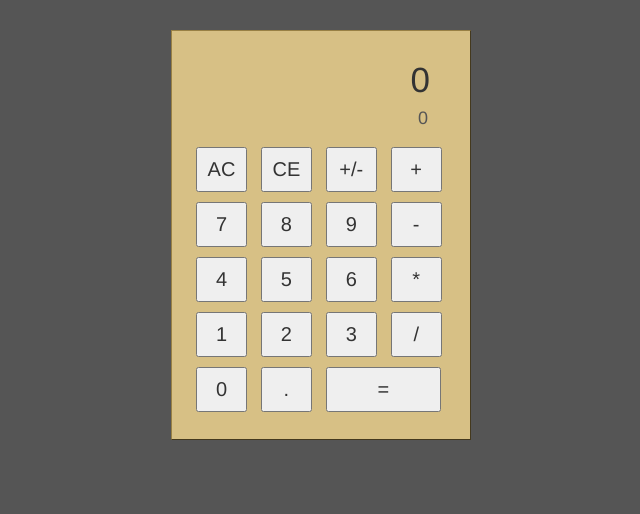
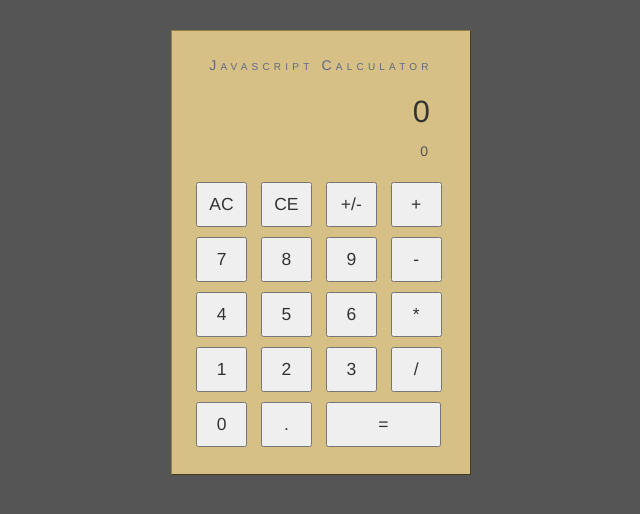
Before and after one commit to kaldric2/javascriptCalculator, a plain HTML site: page index.html in a window 1280 px wide. Shown: the whole page, without its empty margins (319-959 px from the left). Drawn offline with nearby package versions, Linux system fonts and the light colour scheme.

Commit message:
added title, changed font sizes to ems

```diff
--- a/_css/styles.css
+++ b/_css/styles.css
@@ -6,16 +6,20 @@ body {
     display: block;
     margin: 30px auto;
     width: 300px;
-    height: 410px;
-    /*height: 445px;*/
+    height: 445px;
     border: 1px outset #988044;
     background: #d7c085;
 }
 
-/*.title {
+.title {
     height: 30px;
-    margin: margin: 24px 24px 5px 24px;
-}*/
+    margin: 24px 24px 5px 24px;
+    text-align: center;
+    font-size: 1em;
+    letter-spacing: 0.3em;
+    font-variant: small-caps;
+    color: #5f6987;
+}
 
 .output {
     display: block;
@@ -23,19 +27,18 @@ body {
     vertical-align: middle;
     width: 234px;
     height: 82px;
-    /*margin: 0 24px 5px 24px;*/
-    margin: 24px 24px 5px 24px;
+    margin: 0 24px 5px 24px;
 }
 
 #resultsOutput {
-    font-size: 35px;
+    font-size: 2.2em;
     vertical-align: middle;
     height: 51px;
     padding-right: 0;
 }
 
 #equationOutput {
-    font-size: 18px;
+    font-size: 1em;
     vertical-align: middle;
     color: #555;
     height: 31px;
@@ -48,7 +51,7 @@ body {
     height: 45px;
     margin: 5px 10px 5px 24px;
     /*border: 1px outset;*/
-    font-size: 20px;
+    font-size: 1.25em;
 }
 
 .normalBtn + .normalBtn {
@@ -65,7 +68,7 @@ div .normalBtn:last-of-type {
     height: 45px;
     margin: 5px 24px 5px 0px;
     /*border: 1px outset;*/
-    font-size: 20px;
+    font-size: 1.25em;
 }
 
 .normalBtn:active,
--- a/index.html
+++ b/index.html
@@ -10,7 +10,7 @@
     </head>
     <body>
         <div class="calculator">
-            <!-- <div class="title">Javascript Calculator</div> -->
+            <div class="title">Javascript Calculator</div>
             <div class="output">
                 <div id="resultsOutput">0</div>
                 <div id="equationOutput">0</div>
```
